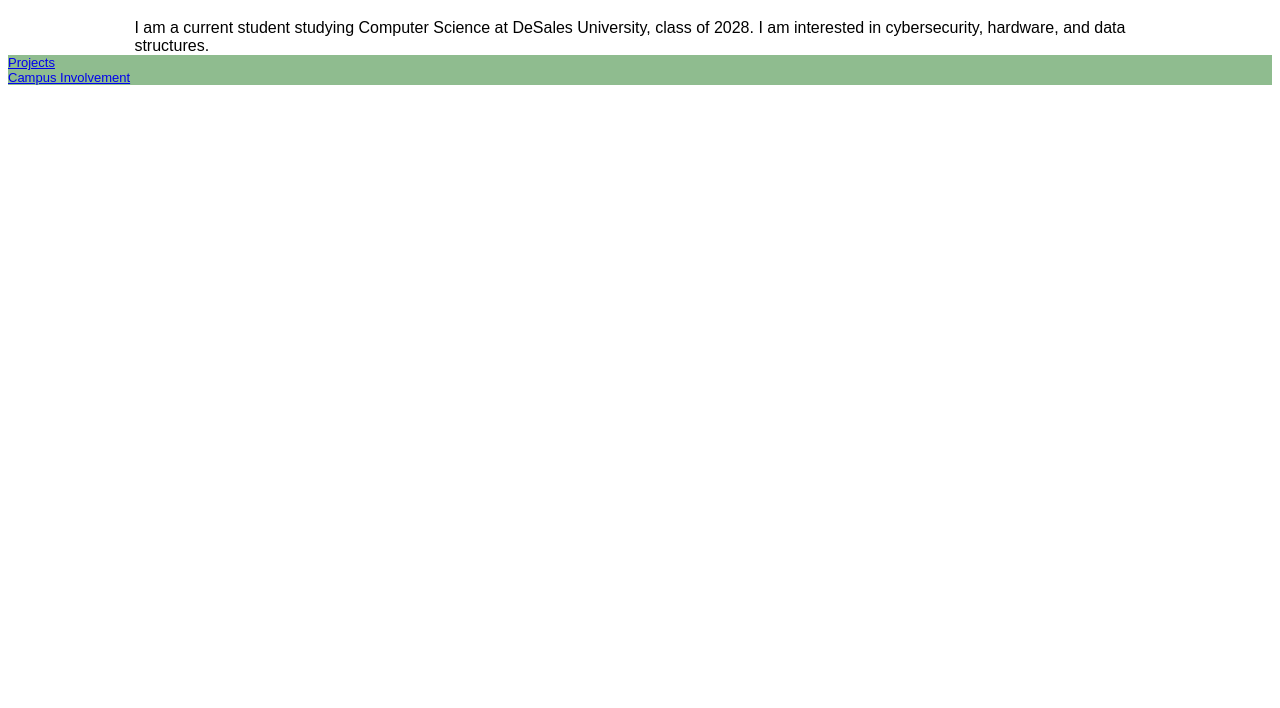
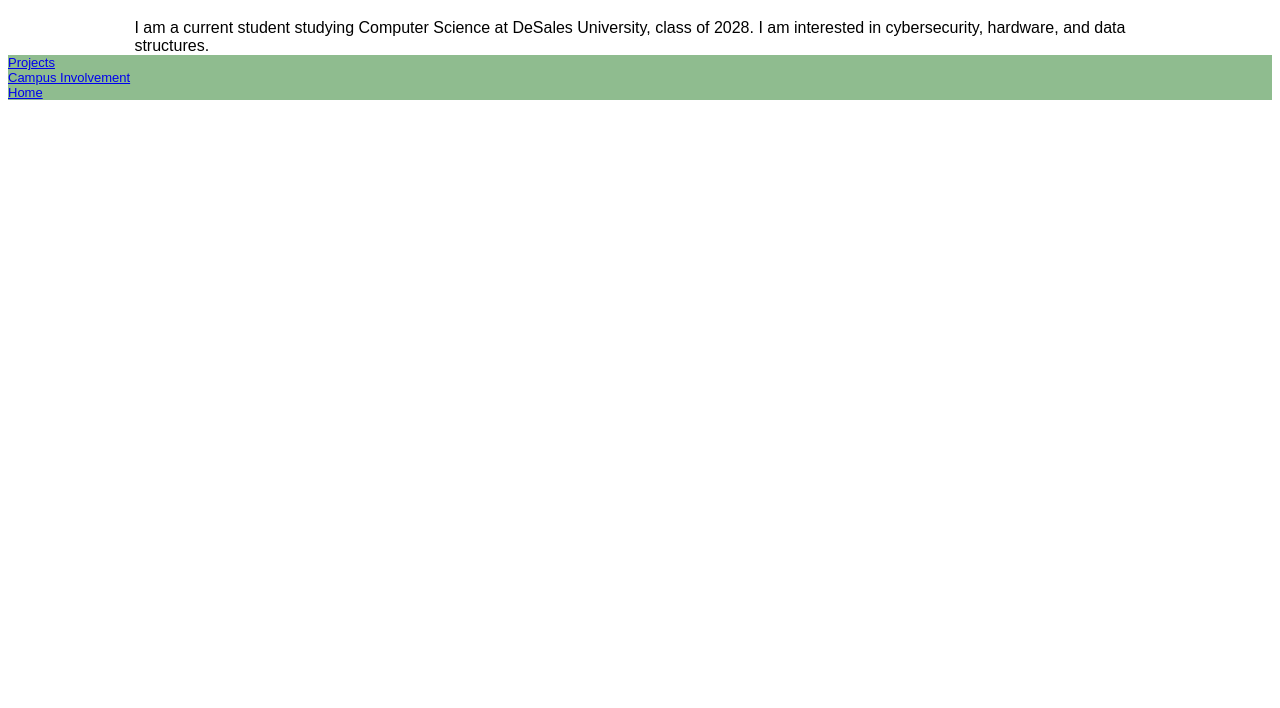
Before and after one commit to janneyj/AboutMe, a plain HTML site: page index.html in a window 1280 px wide. Shown: the part 92-800 px from the top of the page. Drawn offline with Linux system fonts and the light colour scheme.

Commit message:
Update index.html

```diff
--- a/index.html
+++ b/index.html
@@ -62,6 +62,7 @@
 </div>
 <div class = "menuButton"><a href = "project.html">Projects</div></a>
 <div class = "menuButton"><a href = "involvement.html">Campus Involvement</div></a>
+<div class = "menuButton"><a href = "index.html">Home</div></a>
 </p>
 </body>
 
```
